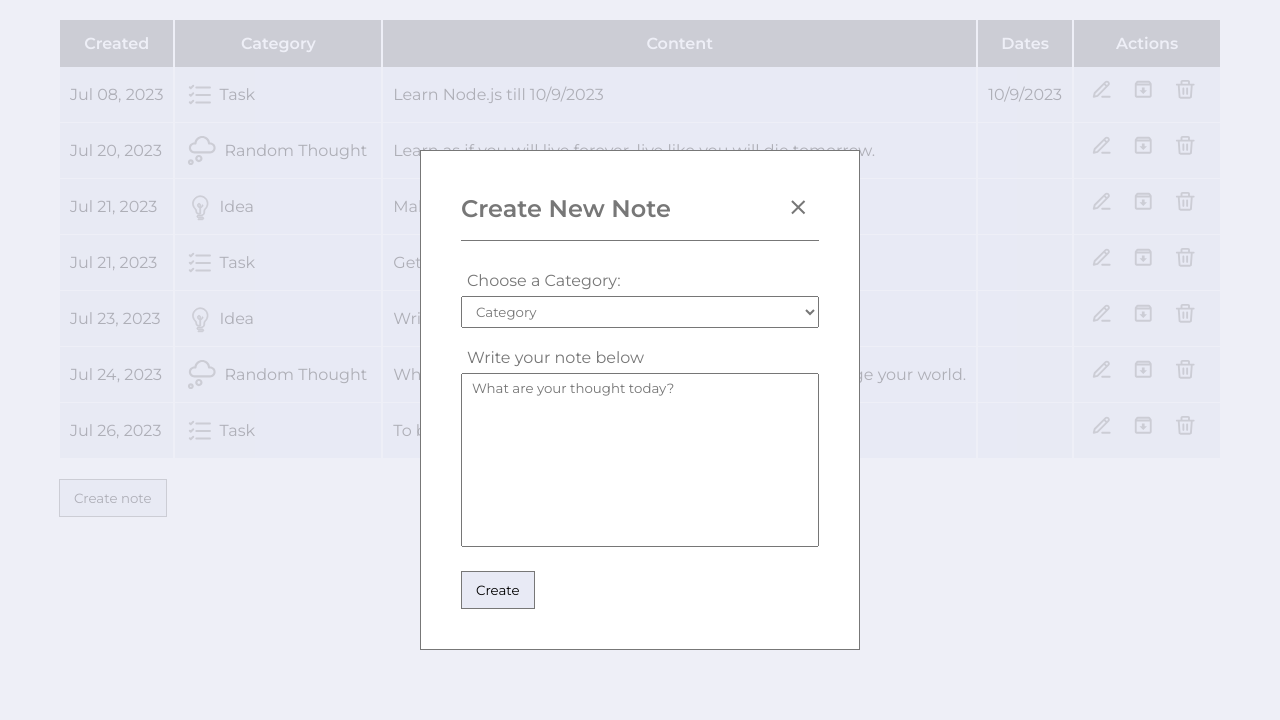
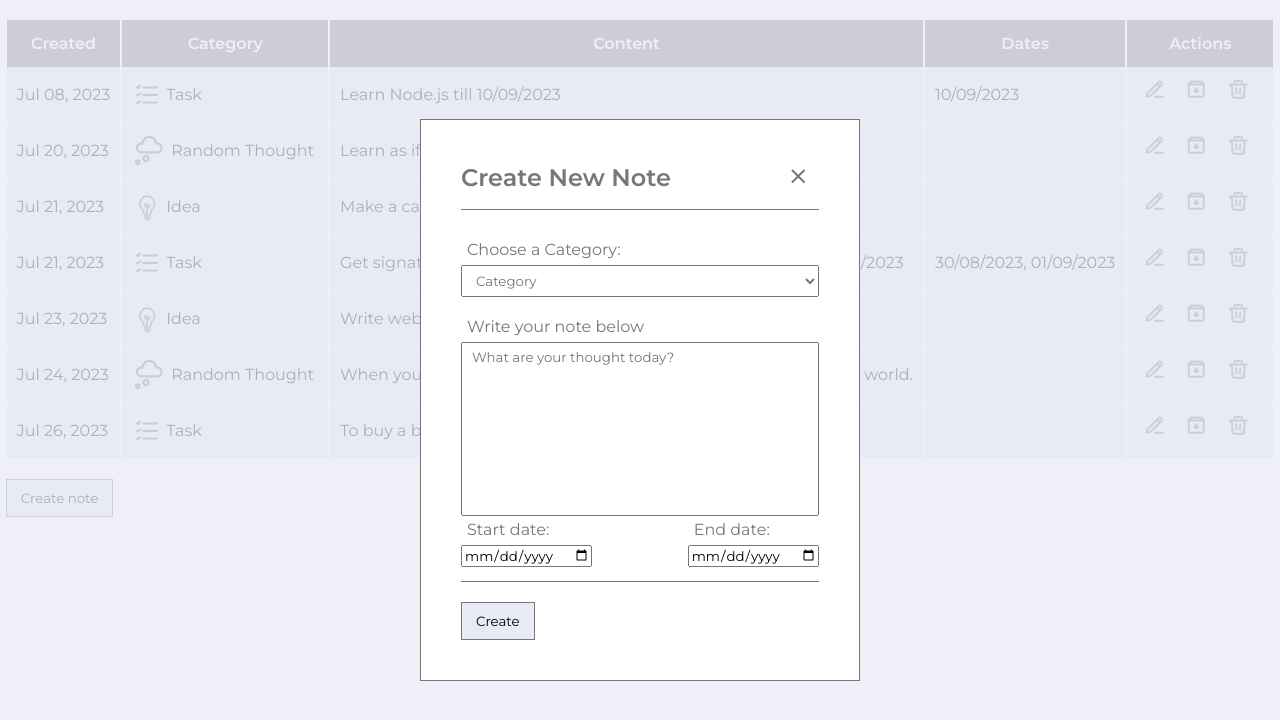
Before and after one commit to yulia-bisyuk/notes-app, a website built with Parcel: page src/index.html in a window 1280 px wide. Both pictures are taken after a click on the button "Create note". Built offline with nearby package versions, Linux system fonts and the light colour scheme.

Commit message:
feat: interactions with dates added

```diff
--- a/src/data/notes.js
+++ b/src/data/notes.js
@@ -3,7 +3,8 @@
     id: 1,
     created: 'Jul 08, 2023',
     category: 'Task',
-    content: 'Learn Node.js till 10/9/2023',
+    content: 'Learn Node.js till 10/09/2023',
+    dates: '10/09/2023',
   },
   {
     id: 2,
@@ -11,24 +12,29 @@
     category: 'Random Thought',
     content:
       'Learn as if you will live forever, live like you will die tomorrow.',
+    dates: '',
   },
   {
     id: 3,
     created: 'Jul 21, 2023',
     category: 'Idea',
     content: 'Make a cake for my best friend birthday party',
+    dates: '',
   },
   {
     id: 4,
     created: 'Jul 21, 2023',
     category: 'Task',
-    content: 'Get signature Lady Gaga on her concert 30/8/2023',
+    content:
+      'Get signature of Lady Gaga on her concerts 30/08/2023 and 01/09/2023',
+    dates: '30/08/2023, 01/09/2023',
   },
   {
     id: 5,
     created: 'Jul 23, 2023',
     category: 'Idea',
     content: 'Write web application using React.js + Node.js',
+    dates: '',
   },
   {
     id: 6,
@@ -36,12 +42,14 @@
     category: 'Random Thought',
     content:
       'When you change your thoughts, remember to also change your world.',
+    dates: '',
   },
   {
     id: 7,
     created: 'Jul 26, 2023',
     category: 'Task',
     content: 'To buy a book about JavaScript ',
+    dates: '',
   },
 ];
 
--- a/src/index.html
+++ b/src/index.html
@@ -102,6 +102,16 @@
           <textarea id="note-content" name="note-content" rows="10"
             placeholder="What are your thought today?"></textarea>
           <p class="error-message"></p>
+          <div class="note-dates">
+            <div>
+              <label for="start">Start date:</label>
+              <input type="date" id="start">
+            </div>
+            <div>
+              <label for="end">End date:</label>
+              <input type="date" id="end">
+            </div>
+          </div>
 
           <button type="submit" class="create-button" id="submit-button">
 
--- a/src/js/actions.js
+++ b/src/js/actions.js
@@ -1,6 +1,6 @@
 import { refs } from './refs';
 import { populateTable } from './populateTable';
-import { setDate } from '../utils';
+import { setDate, formatDate } from '../utils';
 
 let isEdit = false;
 let updateId;
@@ -8,9 +8,10 @@
 export const createNote = (e, notes) => {
   e.preventDefault();
 
+  const dates = formatDate(refs.startDate.value, refs.endDate.value);
+
   if (!refs.contentInput.value.trim()) {
     refs.errorMessage.innerText = '*Please enter text of your note';
-
     return;
   }
 
@@ -18,6 +19,7 @@
     created: setDate(),
     category: refs.categoryInput.value.trim(),
     content: refs.contentInput.value.trim(),
+    dates,
   };
 
   if (isEdit) {
@@ -29,6 +31,7 @@
       ...noteDetails,
     };
     notes[noteToUpdateIdx] = updatedNote;
+    isEdit = false;
   } else {
     const newNote = {
       id: Math.floor(Math.random() * 100),
--- a/src/js/populateTable.js
+++ b/src/js/populateTable.js
@@ -7,7 +7,7 @@
   // remove old notes before render new
   document.querySelectorAll('.table-body-item').forEach((tr) => tr.remove());
   return notes.map((note, index) => {
-    const dates = note.content.includes('10/9/2023') ? '10/9/2023' : '';
+    // const dates = note.content.includes('10/9/2023') ? '10/9/2023' : '';
     let template = refs.rowTemplate.content.cloneNode(true);
 
     template.querySelector('.created').textContent = note.created;
@@ -19,7 +19,7 @@
       );
     template.querySelector('.category-name').textContent = note.category || '';
     template.querySelector('.content').textContent = note.content;
-    template.querySelector('.dates').textContent = dates;
+    template.querySelector('.dates').textContent = note.dates;
 
     const deleteBtn = template.querySelector('.delete-button');
     deleteBtn.addEventListener('click', () => deleteNote(notes, index));
--- a/src/js/refs.js
+++ b/src/js/refs.js
@@ -11,4 +11,6 @@
   createForm: document.getElementById('create-form'),
   editButton: document.getElementsByName('edit-button'),
   errorMessage: document.querySelector('.error-message'),
+  startDate: document.getElementById('start'),
+  endDate: document.getElementById('end'),
 };
--- a/src/sass/main-table.scss
+++ b/src/sass/main-table.scss
@@ -3,9 +3,6 @@
   margin: 20px auto;
 }
 
-// .main-table {
-//   // margin: 20px auto;
-// }
 .table-head {
   background-color: #777777;
   color: white;
@@ -38,6 +35,7 @@
   justify-content: center;
   align-items: center;
 }
+
 .flex-start {
   display: flex;
   justify-content: start;
--- a/src/sass/modal.scss
+++ b/src/sass/modal.scss
@@ -25,7 +25,8 @@
   border: 1px solid #777777;
 }
 
-.modal-head {
+.modal-head,
+.note-dates {
   display: flex;
   justify-content: space-between;
   align-items: center;
@@ -79,3 +80,7 @@
   font-size: 12px;
   color: #ff5733;
 }
+
+// .note-dates {
+//   display: flex;
+// }
--- a/src/utils/index.js
+++ b/src/utils/index.js
@@ -5,6 +5,23 @@
     ',' +
     newDate.toDateString().slice(10, 15);
   return date;
+};
+
+export const formatDate = (start, end) => {
+  if (!start && !end) return;
+
+  const dateReverse = (date) => {
+    const dateParts = date.split('-');
+    return dateParts[2] + '/' + dateParts[1] + '/' + dateParts[0];
+  };
+
+  if (!start) {
+    return dateReverse(end);
+  } else if (!end) {
+    return dateReverse(start);
+  } else {
+    return `${dateReverse(start)}, ${dateReverse(end)}`;
+  }
 };
 
 export const createCategoryIcon = (category) => {
```
Also changed, not shown: dist/index.html, 7 other files.
